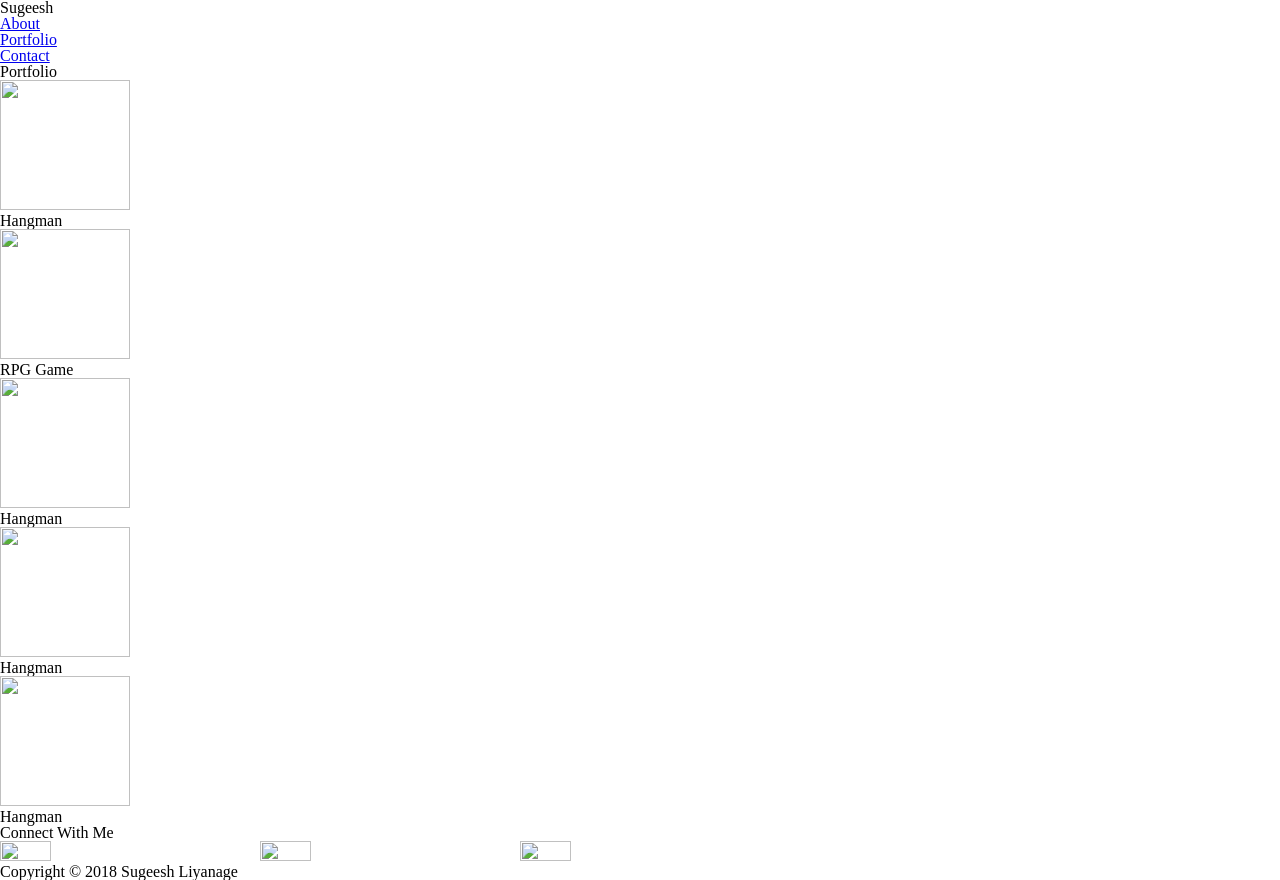
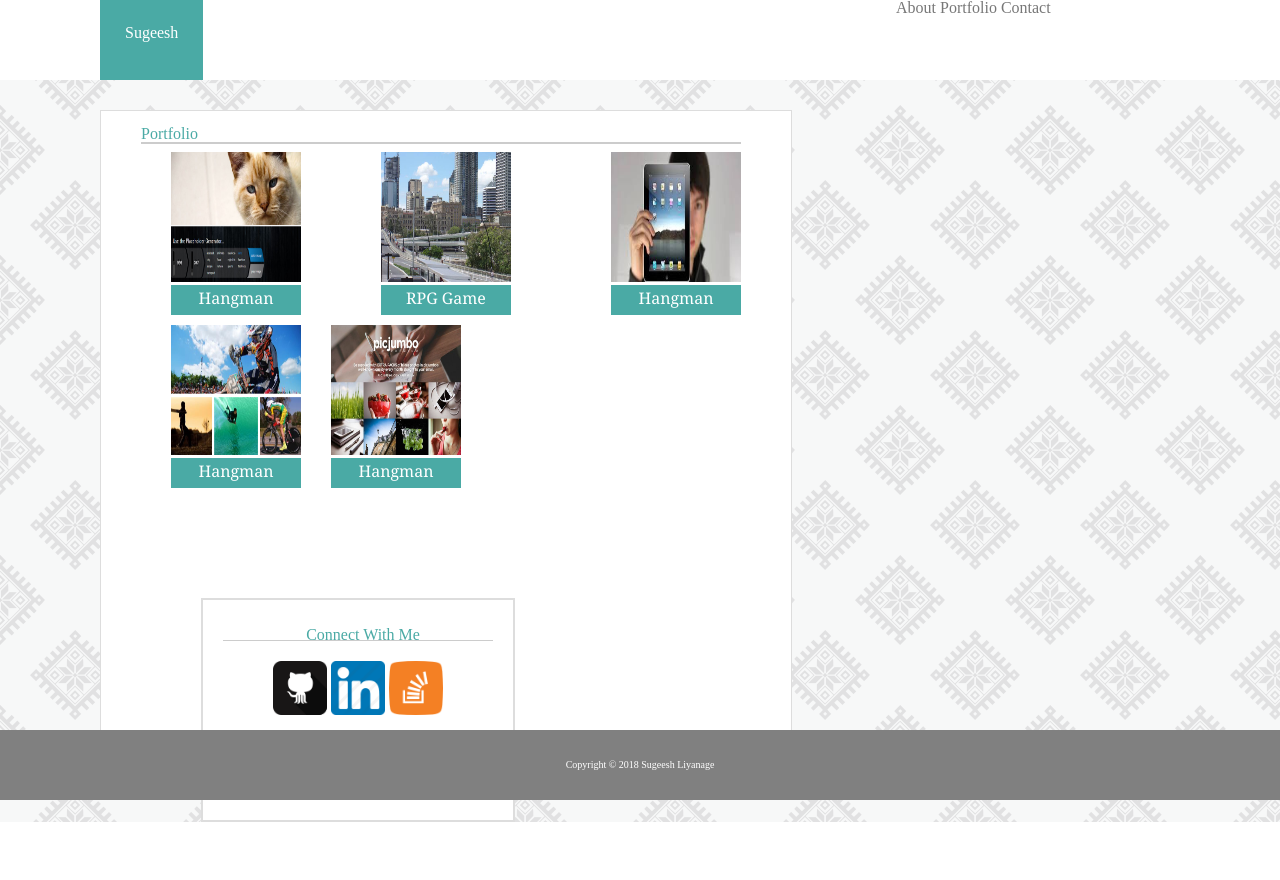
Before and after one commit to SugeeshLiyanage/Basic-Portfolio, a plain HTML site: page portfolio.html in a window 1280 px wide. After the commit the page ends 822 px from the top, so only its background shows below. Drawn offline with Linux system fonts and the light colour scheme; files that its build step writes are made by us from their sources.

Commit message:
Add files via upload

```diff
--- a/assets/css/style.css
+++ b/assets/css/style.css
@@ -1,3 +1,286 @@
-body {
+* {
+    margin: 0;
+    }
 
-}
+    body {
+    background-image: url("../images/eight_horns.png");
+    font-family: Arial, Helvetica Neue, Helvetica, sans-serif;
+    }
+
+    h1, h3, h2 {
+    font-family: Georgia, times, 'Times New Roman', serif;
+    color: #4aaaa5;
+    padding-bottom: 20px;
+
+    }
+
+    nav {
+    position: fixed;
+    width: 100%;
+    height: 80px;
+    background-color: #ffffff;
+    border-bottom: 3px solid #cccccc;
+    }
+
+    .nav_name {
+    float: left;
+    background-color: #4aaaa5;
+    color: #ffffff;
+    height: 30px;
+    padding: 25px;
+    margin-left: 100px;
+    }
+
+    ul {
+    position: absolute;
+    float: right;
+    right: 0;
+    margin-top: 30px;
+    margin-right: -20px;
+    width: 30%;
+    }
+
+    li {
+    display: inline;
+    padding: 10px;
+    }
+
+    a {
+    color: #777777;
+    text-decoration: none;
+    }
+
+    a:hover {
+    color: #4aaaa5;
+    }
+
+    .portfolio {
+        border-left: 1px solid;
+        border-color: lightgray;
+        border-right: 1px solid;
+        border-color: lightgrey;
+    }
+
+    .content {
+    position: relative; top: 80px;
+    border-top: 20px;
+    margin-top: 30px;
+    width: 650px;
+    max-height: 4000px;
+    background-color: white;
+    float: left;
+    margin-left: 100px;
+    padding: 20px;
+    border: 1px solid #dddddd;
+    }
+
+
+    .about_me {
+    border-bottom: 2px solid #cccccc;
+    line-height: 10px;
+    margin-top: 25px;
+    margin-left: 20px;
+    background-color: white;
+    color: #4aaaa5;
+    max-height: 300px;
+    padding-bottom: 10px;
+    }
+
+    .bio-pic {
+    margin-top: 40px;
+    margin-left: 20px;
+    width: 200px;
+    height: 200px;
+    float: left;
+    padding-right: 20px;
+    }
+
+    .clearfix {
+        overflow: auto;
+    }
+
+    .bio-text {
+    position: relative;
+    float: right;
+    font-size: 14px;
+    color: #777777;
+    margin-top: 40px;
+    margin-left: 15px;
+    width: 350px;
+    }
+
+    contact-01 {
+        border-bottom: 2px solid #cccccc;
+        margin-left: 20px;
+        margin-top: 15px;
+        max-width: 600px;
+    }
+
+    .content-01 {
+        max-width: 600px;
+        margin-top: -5px;
+        padding-bottom: 0px;
+        border-bottom: 2px solid #cccccc;
+        margin-left: 20px;
+
+    }
+
+    .portfolio-1txt {
+    font-family: Georgia, times, 'Times New Roman', serif;
+    color: #ffffff;
+    width: 130px;
+    height: 25px;
+    padding-top: 5px;
+    text-align: center;
+    background-color: #4aaaa5;
+    }
+
+    .portfolio-1frame {
+        float: left;
+        margin-left: 30px;
+        margin-top: 10px;
+    }
+
+    .portfolio-2txt {
+    font-family: Georgia, times, 'Times New Roman', serif;
+    color: #ffffff;
+    width: 130px;
+    height: 25px;
+    padding-top: 5px;
+    text-align: center;
+    background-color: #4aaaa5;
+    }
+
+    .portfolio-2frame {
+        float: left;
+        margin-left: 80px;
+        margin-top: 10px;
+    }
+
+
+    .portfolio-3txt {
+    font-family: Georgia, times, 'Times New Roman', serif;
+    color: #ffffff;
+    width: 130px;
+    height: 25px;
+    padding-top: 5px;
+    text-align: center;
+    background-color: #4aaaa5;
+    }
+
+    .portfolio-3frame {
+        float: left;
+        margin-left: 100px;
+        margin-top: 10px;
+    }
+
+    .portfolio-4txt {
+    font-family: Georgia, times, 'Times New Roman', serif;
+    color: #ffffff;
+    width: 130px;
+    height: 25px;
+    padding-top: 5px;
+    text-align: center;
+    background-color: #4aaaa5;
+    }
+
+    .portfolio-4frame {
+        float: left;
+        margin-left: 30px;
+        margin-top: 10px;
+    }
+
+    .portfolio-5txt {
+    font-family: Georgia, times, 'Times New Roman', serif;
+    color: #ffffff;
+    width: 130px;
+    height: 25px;
+    padding-top: 5px;
+    text-align: center;
+    background-color: #4aaaa5;
+    }
+
+    .portfolio-5frame {
+        float: right;
+        margin-right: 280px;
+        margin-top: 10px;
+    }
+    form {
+    font-family: Arial, 'Helvetica Neue', Helvetica, sans-serif;
+    color: #777777;
+    margin-top: 10px;
+    margin-left: 20px;
+    }
+
+    #messagetxt {
+    height: 160px;
+    width: 90%;
+    }
+
+    input[type=text], input[type=email] {
+    width: 90%;
+    padding: 5px;
+    }
+
+    input[type=submit] {
+    color: #ffffff;
+    background-color: #4aaaa5;
+    border: none;
+    cursor: pointer;
+    font-size: 15px;
+    padding: 10px 20px;
+    }
+
+    input[type=submit] {
+        background-color: #4aaaa5;
+        color: #ffffff;
+        border: none;
+        cursor: pointer;
+        font-size: 15px;
+        padding: 10px 20px;
+    }
+
+    input[type=submit]:hover {
+        background-color: chocolate;
+    }
+
+    .connect {
+    text-align: center;
+    width: 270px;
+    height: 180px;
+    margin-right: 0px;
+    background-color: #ffffff;
+    padding: 20px;
+    border: 2px solid #dddddd;
+    float: left;
+    position: relative; left: 60px; top: 110px;
+
+    }
+
+    .connect_me {
+    padding-left: 10px;
+    border-bottom: 1px solid #cccccc;
+    line-height: 10px;
+    padding-top: 10px;
+    }
+
+    .icons {
+    padding-top: 20px;
+    }
+
+    footer {
+    background-color: grey;
+    position: fixed;
+    bottom: 0;
+    width: 100%;
+    height: 70px;
+    color: #ffffff;
+    text-align: center;
+    border-top: 5px solid #4aaaa5;
+    }
+
+    .copyright {
+    color: #ffffff;
+    font-size: 10px;
+    margin-top: 30px;
+    }
```
Also changed, not shown: assets/css/reset.css (line endings or trailing spaces), assets/images/eight_horns.png (added), assets/images/github.png (added), assets/images/linkedin.png (added), assets/images/portfolio-1.jpg (added), assets/images/portfolio-2.jpg (added), assets/images/portfolio-3.jpg (added), assets/images/portfolio-4.jpg (added), assets/images/portfolio-5.jpg (added), assets/images/stackoverflow.png (added), assets/images/sugeeshPic.jpg (added).
